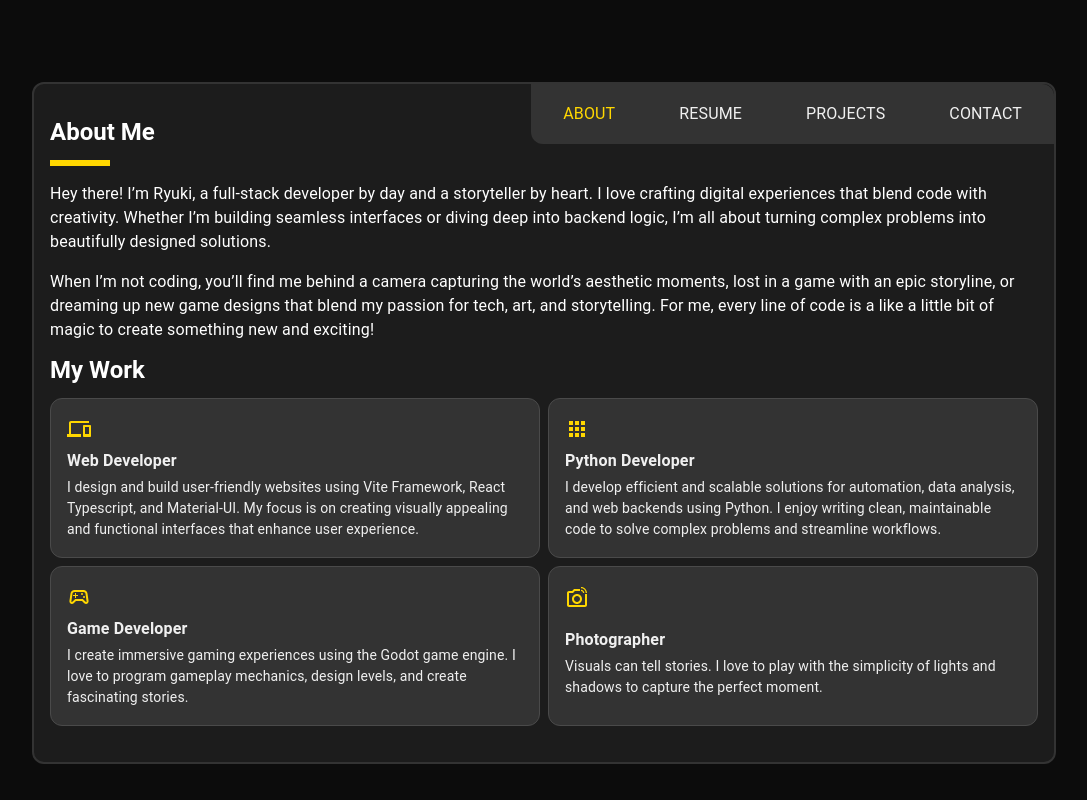
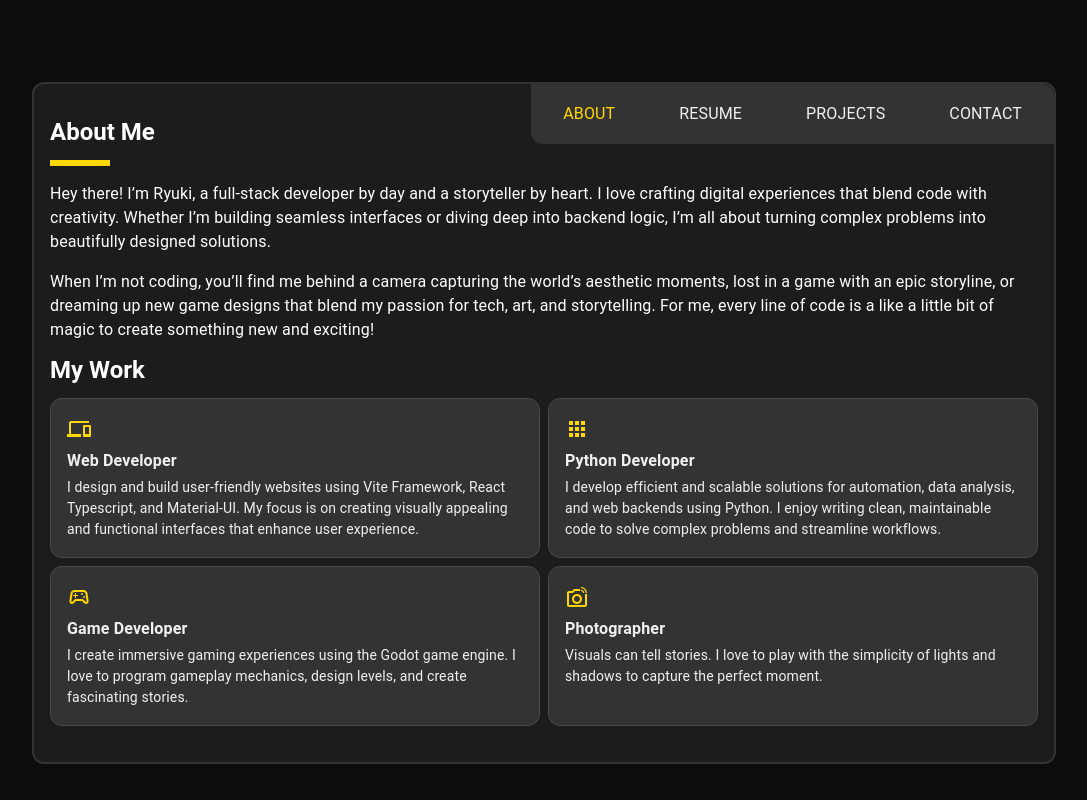
Before and after one commit to TheFox-cmd/portfolio, a React (Vite) app: page / in a window 1280 px wide. Shown: the part 761-1561 px from the top of the page, without its empty margins (96-1183 px from the left). Built offline with nearby package versions, Linux system fonts and the light colour scheme; the HTML template or start-up script is replaced by a standard one.

Commit message:
Fix About Work Alignment

```diff
--- a/src/components/About.tsx
+++ b/src/components/About.tsx
@@ -103,6 +103,7 @@ const About: React.FC<AboutProps> = ({ navPage, setNavPage }) => {
               key={index}
               height="160px"
               container
+              direction="column"
               border="1px solid var(--quaternary-color)"
               padding="16px"
               borderRadius="12px"
```
